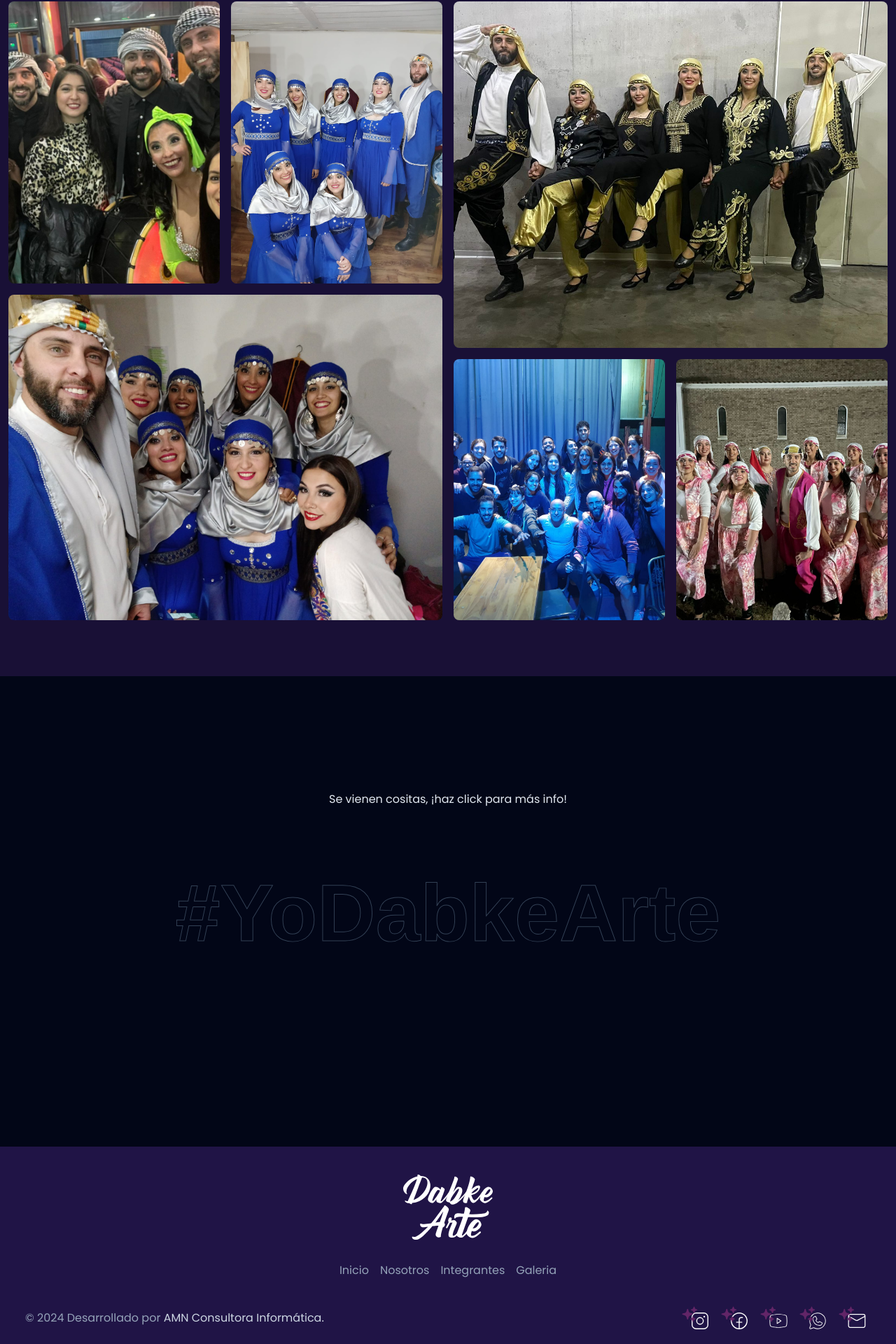
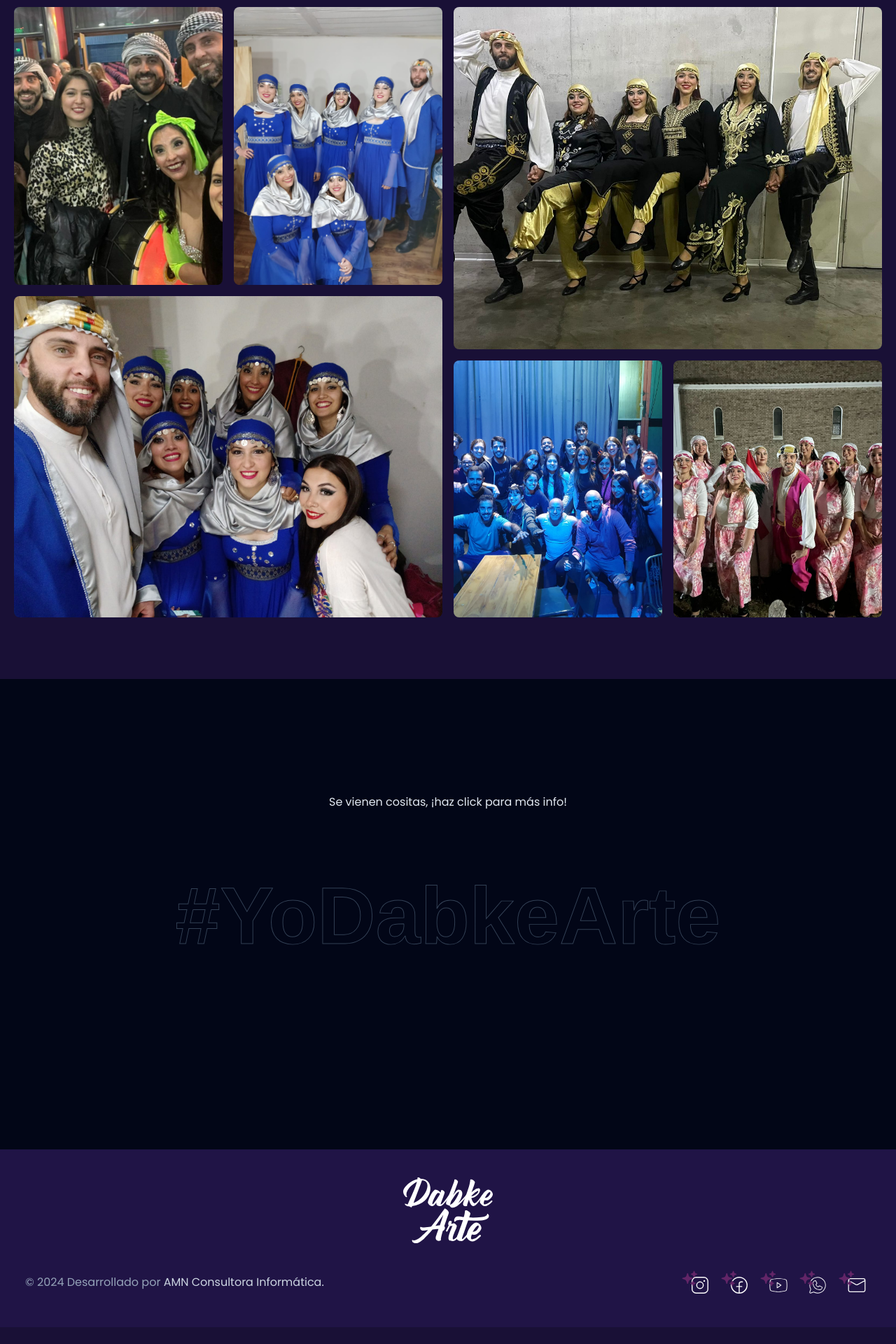
Before and after one commit to Ariel-profe/dabkearte, a Next.js app: page / in a window 1280 px wide. Shown: the part 6001-7921 px from the top of the page at 70% size. After the commit the page ends 7897 px from the top, so only its background shows below. Built offline with nearby package versions, Linux system fonts and the light colour scheme.

Commit message:
style modal updated

```diff
--- a/components/sections/Galery.tsx
+++ b/components/sections/Galery.tsx
@@ -49,7 +49,7 @@ export const Galery = () => {
                     </div>
                 </div>
                 {/* Second images */}
-                <div className="-m-1 flex flex-wrap md:-m-2">
+                <div className="flex flex-wrap">
                     <div className="flex w-full md:w-1/2 flex-wrap">
                         <div className="w-full lg:w-1/2 p-1 md:p-2">
                             <img
--- a/components/ui/footer.tsx
+++ b/components/ui/footer.tsx
@@ -43,17 +43,6 @@ export const Footer = () => {
           <Link href={'/'} className="relative max-w-lg mx-auto text-center">
               <img src="/logo.svg" className="w-20 lg:w-32 mx-auto" />
           </Link>
-          <ul className="flex flex-col md:flex-row items-center justify-center mt-8 space-y-5  sm:space-x-4 sm:space-y-0">
-              {
-                  navlinks.map((item, idx) => (
-                      <li key={idx} className="hover:text-slate-300 transition-colors capitalize">
-                          <a key={idx} href={item.href}>
-                              { item.name }
-                          </a>
-                      </li>
-                  ))
-              }
-          </ul>
 
           <div className="mt-8 flex flex-col lg:flex-row items-center justify-between w-full">
               <h4 className="mt-4 sm:mt-0 text-center">
```
